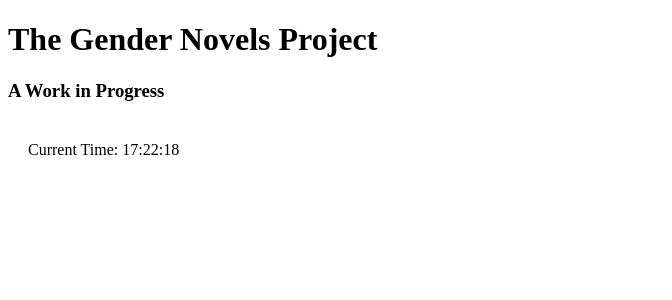
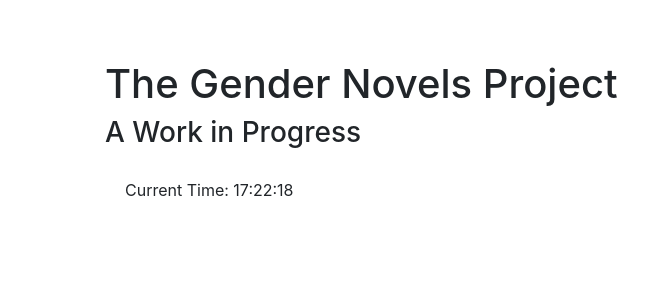
Before and after one commit to dhmit/gender_novels, a Flask app: page / in a window 1280 px wide. Shown: the top 300 px of the page, without its empty margins (0-672 px from the left). Run offline with Flask 2, Linux system fonts and the light colour scheme; some libraries are stand-ins or nearby versions.

Commit message:
Added bootstrap to flask (in index.html)

```diff
--- a/gender_novels/deployment/templates/index.html
+++ b/gender_novels/deployment/templates/index.html
@@ -3,17 +3,33 @@
 <head>
     <meta charset="UTF-8">
     <title>Gender Novels Project</title>
+
+    <link rel="stylesheet" href="https://stackpath.bootstrapcdn.com/bootstrap/4.1.3/css/bootstrap.min.css" integrity="sha384-MCw98/SFnGE8fJT3GXwEOngsV7Zt27NXFoaoApmYm81iuXoPkFOJwJ8ERdknLPMO" crossorigin="anonymous">
+
+    <link rel="stylesheet" href="{{ url_for('static', filename='css/index.css') }}"/>
+    <script type="text/javascript" src="{{ url_for('static', filename='js/clock.js') }}"></script>
+
+    <script src="https://code.jquery.com/jquery-3.3.1.slim.min.js" integrity="sha384-q8i/X+965DzO0rT7abK41JStQIAqVgRVzpbzo5smXKp4YfRvH+8abtTE1Pi6jizo" crossorigin="anonymous"></script>
+    <script src="https://cdnjs.cloudflare.com/ajax/libs/popper.js/1.14.3/umd/popper.min.js" integrity="sha384-ZMP7rVo3mIykV+2+9J3UJ46jBk0WLaUAdn689aCwoqbBJiSnjAK/l8WvCWPIPm49" crossorigin="anonymous"></script>
+    <script src="https://stackpath.bootstrapcdn.com/bootstrap/4.1.3/js/bootstrap.min.js" integrity="sha384-ChfqqxuZUCnJSK3+MXmPNIyE6ZbWh2IMqE241rYiqJxyMiZ6OW/JmZQ5stwEULTy" crossorigin="anonymous"></script>
+
 </head>
-
-<link rel="stylesheet" href="{{ url_for('static', filename='css/index.css') }}"/>
-<script type="text/javascript" src="{{ url_for('static', filename='js/clock.js') }}"></script>
 
 <body>
 
-<h1>The Gender Novels Project</h1>
-<h3>A Work in Progress</h3>
+    <!--  Bootstrap uses a grid system wherin every column should be in a row, which in turn should
+    be in a container.
+    For an overview of the system, see https://getbootstrap.com/docs/4.1/layout/grid/ -->
+    <div class="container">
+          <div class="row">
+                <div class="col-md-12">
+                    <h1>The Gender Novels Project</h1>
+                    <h3>A Work in Progress</h3>
 
-<div id="clock"></div>
+                    <div id="clock"></div>
+                </div>
+          </div>
+    </div>
 
 </body>
 </html>
```
